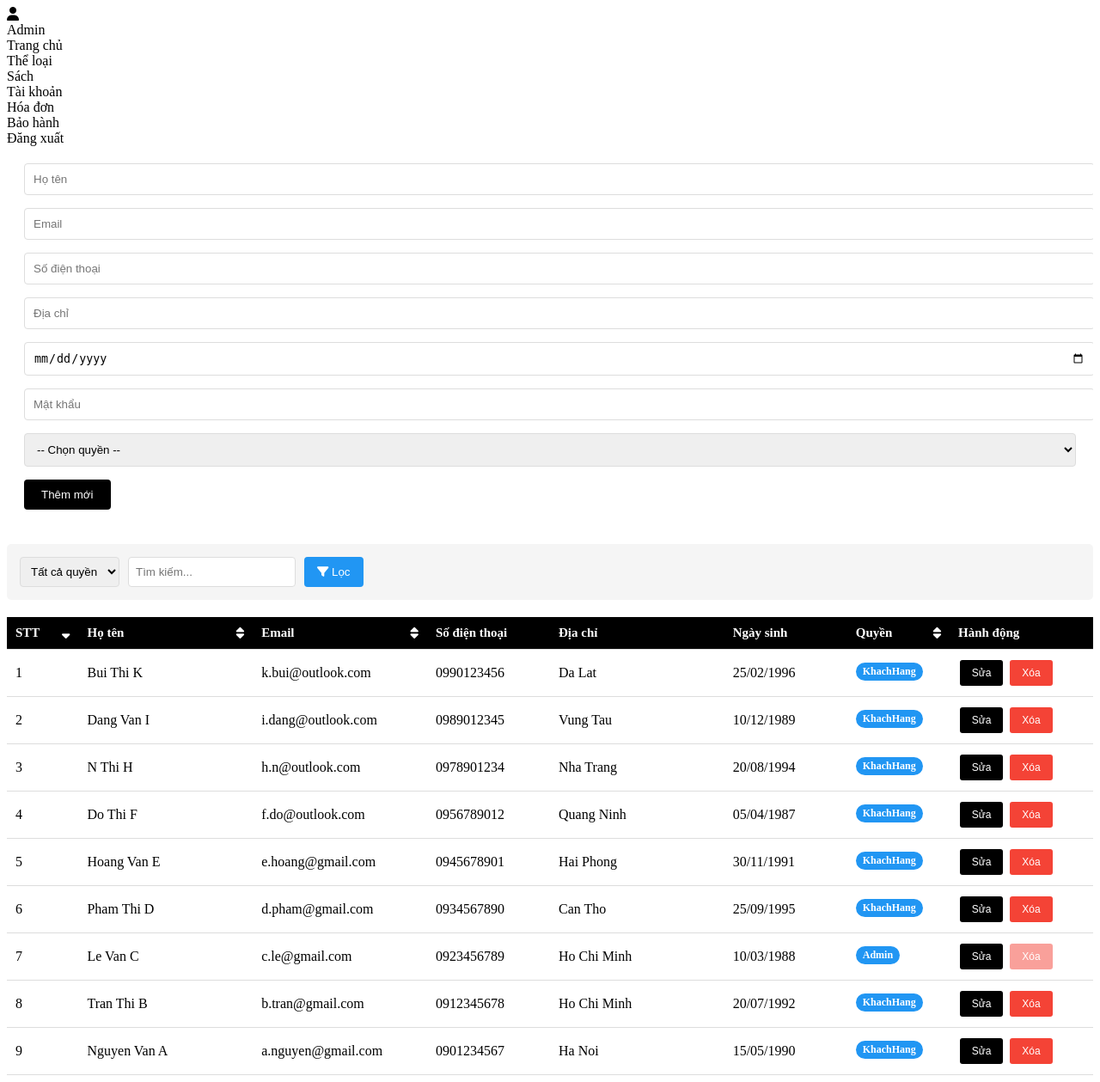
After one commit to ngsouthbrother04/DOAN_WEB2, a PHP site: page /edit_taikhoan.php in a window 1280 px wide. The commit adds this page. Shown: the whole page at 86% size. Run offline with PHP 8.4, Linux system fonts and the light colour scheme; data comes from the database, SQL or seed files in the repository.

Commit message:
Thêm edit tài khoản

```diff
--- a/PHP/admin.php
+++ b/PHP/admin.php
@@ -36,9 +36,10 @@ $orders = mysqli_fetch_assoc(mysqli_query($conn, "SELECT COUNT(*) as total FROM
          <div>Admin</div>
       </div>
 
+      <div class="menu-item" data-target="edit_taikhoan.php">Trang chủ</div>
       <div class="menu-item" data-target="edit_theLoai.php">Thể loại</div>
       <div class="menu-item" data-target="edit_sach.php">Sách</div>
-      <div class="menu-item" data-target="tai_khoan.php">Tài khoản</div>
+      <div class="menu-item" data-target="edit_taikhoan.php">Tài khoản</div>
       <div class="menu-item" data-target="hoa_don.php">Hóa đơn</div>
       <div class="menu-item" data-target="bao_hanh.php">Bảo hành</div>
       <div class="menu-item" data-target="logout.php">Đăng xuất</div>
@@ -114,6 +115,8 @@ $orders = mysqli_fetch_assoc(mysqli_query($conn, "SELECT COUNT(*) as total FROM
                window.location.href = 'edit_hoadon.php';
             } else if (menuText === 'Bảo hành') {
                window.location.href = 'edit_baohanh.php';
+            } else if (menuText === 'Trang chủ') {
+               window.location.href = 'trangchu.php';
             }
          });
       });
--- a/PHP/edit_loaisach.php
+++ b/PHP/edit_loaisach.php
@@ -349,13 +349,14 @@ function getSortIcon($field, $current_sort_field, $current_sort_direction)
             </div>
             <div>Admin</div>
         </div>
-
+        <div class="menu-item" data-target="trangchu.php">Trang chủ</div>
         <div class="menu-item" data-target="edit_loaisach.php">Thể loại</div>
         <div class="menu-item" data-target="edit_sach.php">Sách</div>
         <div class="menu-item" data-target="tai_khoan.php">Tài khoản</div>
         <div class="menu-item" data-target="hoa_don.php">Hóa đơn</div>
         <div class="menu-item" data-target="bao_hanh.php">Bảo hành</div>
         <div class="menu-item" data-target="logout.php">Đăng xuất</div>
+
     </div>
 
     <div class="content">
@@ -477,6 +478,8 @@ function getSortIcon($field, $current_sort_field, $current_sort_direction)
                     window.location.href = 'edit_hoadon.php';
                 } else if (menuText === 'Bảo hành') {
                     window.location.href = 'edit_baohanh.php';
+                } else if (menuText === 'Trang chủ') {
+                    window.location.href = 'trangchu.php';
                 }
             });
         });
--- a/PHP/edit_sach.php
+++ b/PHP/edit_sach.php
@@ -483,6 +483,7 @@ function getSortIcon($field, $current_sort, $current_order)
          <div>Admin</div>
       </div>
 
+      <div class="menu-item">Trang chủ</div>
       <div class="menu-item">Thể loại</div>
       <div class="menu-item active">Sách</div>
       <div class="menu-item">Tài khoản</div>
@@ -673,13 +674,16 @@ function getSortIcon($field, $current_sort, $current_order)
                   page = 'edit_sach.php';
                   break;
                case 'Tài khoản':
-                  page = 'tai_khoan.php';
+                  page = 'edit_taikhoan.php';
                   break;
                case 'Hóa đơn':
                   page = 'hoa_don.php';
                   break;
                case 'Bảo hành':
                   page = 'bao_hanh.php';
+                  break;
+               case 'Trang chủ':
+                  page = 'trangchu.php';
                   break;
                case 'Đăng xuất':
                   if (confirm('Bạn có chắc muốn đăng xuất?')) {
--- /dev/null
+++ b/PHP/edit_taikhoan.php
@@ -0,0 +1,595 @@
+<?php
+require_once 'db_connect.php';
+
+if (session_status() === PHP_SESSION_NONE) {
+   session_start();
+}
+
+// Xử lý thêm tài khoản mới
+if (isset($_POST['them_taikhoan'])) {
+   $ho_ten = mysqli_real_escape_string($conn, $_POST['ho_ten']);
+   $email = mysqli_real_escape_string($conn, $_POST['email']);
+   $sdt = mysqli_real_escape_string($conn, $_POST['sdt']);
+   $dia_chi = mysqli_real_escape_string($conn, $_POST['dia_chi']);
+   $ngay_sinh = $_POST['ngay_sinh'];
+   $quyen = $_POST['quyen'];
+   $mat_khau = password_hash($_POST['mat_khau'], PASSWORD_DEFAULT);
+
+   // Kiểm tra trùng email
+   $check_email_sql = "SELECT user_id FROM `USER` WHERE email = '$email'";
+   $email_result = mysqli_query($conn, $check_email_sql);
+
+   // Kiểm tra trùng số điện thoại
+   $check_sdt_sql = "SELECT user_id FROM `USER` WHERE sdt = '$sdt'";
+   $sdt_result = mysqli_query($conn, $check_sdt_sql);
+
+   if (mysqli_num_rows($email_result) > 0) {
+      $_SESSION['error'] = "Email '$email' đã được sử dụng!";
+      header("Location: edit_taikhoan.php?error=add");
+      exit();
+   } elseif (mysqli_num_rows($sdt_result) > 0) {
+      $_SESSION['error'] = "Số điện thoại '$sdt' đã được sử dụng!";
+      header("Location: edit_taikhoan.php?error=add");
+      exit();
+   }
+
+   // Thêm tài khoản vào database
+   $sql = "INSERT INTO `USER` (ho_ten, email, sdt, dia_chi, ngay_sinh, quyen, mat_khau)
+           VALUES ('$ho_ten', '$email', '$sdt', '$dia_chi', '$ngay_sinh', '$quyen', '$mat_khau')";
+
+   if (mysqli_query($conn, $sql)) {
+      header("Location: edit_taikhoan.php?success=add");
+      exit();
+   } else {
+      $_SESSION['error'] = "Lỗi: " . mysqli_error($conn);
+      header("Location: edit_taikhoan.php?error=add");
+      exit();
+   }
+}
+
+// Xử lý xóa tài khoản
+if (isset($_GET['delete_id'])) {
+   $delete_id = intval($_GET['delete_id']);
+
+   // Bắt đầu giao dịch
+   mysqli_begin_transaction($conn);
+
+   try {
+      // Xóa các bản ghi trong CHITIETDONHANG liên quan đến DONHANG của user
+      $sql_delete_chitiet = "DELETE c FROM CHITIETDONHANG c
+                           INNER JOIN DONHANG d ON c.donhang_id = d.donhang_id
+                           WHERE d.user_id = $delete_id";
+      mysqli_query($conn, $sql_delete_chitiet);
+
+      // Xóa các bản ghi trong GIOHANG liên quan đến DONHANG của user
+      $sql_delete_giohang = "DELETE g FROM GIOHANG g
+                           INNER JOIN DONHANG d ON g.donhang_id = d.donhang_id
+                           WHERE d.user_id = $delete_id";
+      mysqli_query($conn, $sql_delete_giohang);
+
+      // Xóa các bản ghi trong DONHANG
+      $sql_delete_donhang = "DELETE FROM DONHANG WHERE user_id = $delete_id";
+      mysqli_query($conn, $sql_delete_donhang);
+
+      // Xóa các bản ghi trong FEEDBACK
+      $sql_delete_feedback = "DELETE FROM FEEDBACK WHERE user_id = $delete_id";
+      mysqli_query($conn, $sql_delete_feedback);
+
+      // Xóa tài khoản trong USER
+      $sql_delete_user = "DELETE FROM `USER` WHERE user_id = $delete_id";
+      if (mysqli_query($conn, $sql_delete_user)) {
+         mysqli_commit($conn);
+         header("Location: edit_taikhoan.php?success=delete");
+         exit();
+      } else {
+         throw new Exception("Lỗi khi xóa tài khoản: " . mysqli_error($conn));
+      }
+   } catch (Exception $e) {
+      mysqli_rollback($conn);
+      $_SESSION['error'] = $e->getMessage();
+      header("Location: edit_taikhoan.php?error=delete");
+      exit();
+   }
+}
+
+// Xử lý sửa tài khoản
+if (isset($_POST['sua_taikhoan'])) {
+   $user_id = intval($_POST['user_id']);
+   $ho_ten = mysqli_real_escape_string($conn, $_POST['ho_ten']);
+   $email = mysqli_real_escape_string($conn, $_POST['email']);
+   $sdt = mysqli_real_escape_string($conn, $_POST['sdt']);
+   $dia_chi = mysqli_real_escape_string($conn, $_POST['dia_chi']);
+   $ngay_sinh = $_POST['ngay_sinh'];
+   $quyen = $_POST['quyen'];
+
+   // Kiểm tra trùng email (ngoại trừ chính tài khoản đang sửa)
+   $check_email_sql = "SELECT user_id FROM `USER` WHERE email = '$email' AND user_id != $user_id";
+   $email_result = mysqli_query($conn, $check_email_sql);
+
+   // Kiểm tra trùng số điện thoại (ngoại trừ chính tài khoản đang sửa)
+   $check_sdt_sql = "SELECT user_id FROM `USER` WHERE sdt = '$sdt' AND user_id != $user_id";
+   $sdt_result = mysqli_query($conn, $check_sdt_sql);
+
+   if (mysqli_num_rows($email_result) > 0) {
+      $_SESSION['error'] = "Email '$email' đã được sử dụng bởi tài khoản khác!";
+      header("Location: edit_taikhoan.php?error=update");
+      exit();
+   } elseif (mysqli_num_rows($sdt_result) > 0) {
+      $_SESSION['error'] = "Số điện thoại '$sdt' đã được sử dụng bởi tài khoản khác!";
+      header("Location: edit_taikhoan.php?error=update");
+      exit();
+   }
+
+   $mat_khau_sql = "";
+   if (!empty($_POST['mat_khau'])) {
+      $mat_khau = password_hash($_POST['mat_khau'], PASSWORD_DEFAULT);
+      $mat_khau_sql = ", mat_khau='$mat_khau'";
+   }
+
+   $sql = "UPDATE `USER` SET ho_ten='$ho_ten', email='$email', sdt='$sdt',
+           dia_chi='$dia_chi', ngay_sinh='$ngay_sinh', quyen='$quyen' $mat_khau_sql
+           WHERE user_id=$user_id";
+
+   if (mysqli_query($conn, $sql)) {
+      header("Location: edit_taikhoan.php?success=update");
+      exit();
+   } else {
+      $_SESSION['error'] = "Lỗi: " . mysqli_error($conn);
+      header("Location: edit_taikhoan.php?error=update");
+      exit();
+   }
+}
+
+// Hiển thị thông báo
+$message = '';
+if (isset($_GET['success'])) {
+   switch ($_GET['success']) {
+      case 'add':
+         $message = 'Thêm tài khoản thành công!';
+         break;
+      case 'update':
+         $message = 'Cập nhật tài khoản thành công!';
+         break;
+      case 'delete':
+         $message = 'Xóa tài khoản thành công!';
+         break;
+   }
+}
+
+if (isset($_GET['error']) && isset($_SESSION['error'])) {
+   $message = $_SESSION['error'];
+   unset($_SESSION['error']);
+}
+
+// Xử lý lọc và sắp xếp
+$filter_quyen = isset($_GET['filter_quyen']) ? mysqli_real_escape_string($conn, $_GET['filter_quyen']) : '';
+$search_keyword = isset($_GET['search']) ? mysqli_real_escape_string($conn, $_GET['search']) : '';
+$sort_by = isset($_GET['sort']) ? $_GET['sort'] : 'user_id';
+$sort_order = isset($_GET['order']) ? $_GET['order'] : 'DESC';
+
+$valid_sort_fields = ['user_id', 'ho_ten', 'email', 'quyen'];
+if (!in_array($sort_by, $valid_sort_fields)) {
+   $sort_by = 'user_id';
+}
+
+$valid_sort_orders = ['ASC', 'DESC'];
+if (!in_array($sort_order, $valid_sort_orders)) {
+   $sort_order = 'DESC';
+}
+
+$query = "SELECT * FROM `USER` WHERE 1=1";
+if (!empty($filter_quyen)) {
+   $query .= " AND quyen = '$filter_quyen'";
+}
+if (!empty($search_keyword)) {
+   $query .= " AND (ho_ten LIKE '%$search_keyword%' OR email LIKE '%$search_keyword%')";
+}
+$query .= " ORDER BY $sort_by $sort_order";
+
+$user_result = mysqli_query($conn, $query);
+
+function getSortUrl($field, $current_sort, $current_order, $filter_quyen, $search_keyword) {
+   $new_order = ($field == $current_sort && $current_order == 'ASC') ? 'DESC' : 'ASC';
+   $url = "edit_taikhoan.php?sort=$field&order=$new_order";
+   if (!empty($filter_quyen)) {
+      $url .= "&filter_quyen=" . urlencode($filter_quyen);
+   }
+   if (!empty($search_keyword)) {
+      $url .= "&search=" . urlencode($search_keyword);
+   }
+   return $url;
+}
+
+function getSortIcon($field, $current_sort, $current_order) {
+   if ($field == $current_sort) {
+      return ($current_order == 'ASC') ? '<i class="fas fa-sort-up"></i>' : '<i class="fas fa-sort-down"></i>';
+   }
+   return '<i class="fas fa-sort"></i>';
+}
+?>
+
+<!DOCTYPE html>
+<html lang="vi">
+<head>
+   <meta charset="UTF-8">
+   <meta name="viewport" content="width=device-width, initial-scale=1.0">
+   <title>T1 Bookstore | QUẢN LÝ TÀI KHOẢN</title>
+   <link rel="stylesheet" href="https://cdnjs.cloudflare.com/ajax/libs/font-awesome/6.4.0/css/all.min.css">
+   <link rel="stylesheet" href="../CSS/admin.css">
+   <style>
+      .account-form {
+         background-color: #fff;
+         padding: 20px;
+         border-radius: 5px;
+         margin-bottom: 20px;
+      }
+
+      .account-form input,
+      .account-form select {
+         width: 100%;
+         padding: 10px;
+         margin-bottom: 15px;
+         border: 1px solid #ddd;
+         border-radius: 4px;
+      }
+
+      .account-form button {
+         background-color: #000;
+         color: white;
+         border: none;
+         padding: 10px 20px;
+         border-radius: 4px;
+         cursor: pointer;
+      }
+
+      .account-table {
+         width: 100%;
+         border-collapse: collapse;
+         table-layout: fixed;
+      }
+
+      .account-table th,
+      .account-table td {
+         padding: 10px;
+         text-align: left;
+         border-bottom: 1px solid #ddd;
+         white-space: nowrap;
+         overflow: hidden;
+         text-overflow: ellipsis;
+      }
+
+      .account-table th {
+         background-color: #000;
+         color: white;
+         font-size: 15px;
+      }
+
+      .account-table th:nth-child(1),
+      .account-table td:nth-child(1) { width: 50px; }
+      .account-table th:nth-child(2),
+      .account-table td:nth-child(2) { width: 150px; }
+      .account-table th:nth-child(3),
+      .account-table td:nth-child(3) { width: 150px; }
+      .account-table th:nth-child(4),
+      .account-table td:nth-child(4) { width: 100px; }
+      .account-table th:nth-child(5),
+      .account-table td:nth-child(5) { width: 150px; }
+      .account-table th:nth-child(6),
+      .account-table td:nth-child(6) { width: 100px; }
+      .account-table th:nth-child(7),
+      .account-table td:nth-child(7) { width: 80px; }
+      .account-table th:nth-child(8),
+      .account-table td:nth-child(8) { width: 120px; }
+
+      .account-table td {
+         position: relative;
+      }
+
+      .account-table td:hover::after {
+         content: attr(data-full-text);
+         position: absolute;
+         left: 0;
+         top: 100%;
+         background-color: #333;
+         color: white;
+         padding: 5px;
+         border-radius: 3px;
+         z-index: 999;
+         white-space: normal;
+         max-width: 300px;
+         display: none;
+         transition: 0.3s;
+      }
+
+      .account-table td[data-full-text]:hover::after {
+         display: block;
+         transition: 0.3s;
+      }
+
+      .sort-header {
+         cursor: pointer;
+      }
+
+      .sort-header a {
+         color: white;
+         text-decoration: none;
+         display: flex;
+         align-items: center;
+         justify-content: space-between;
+      }
+
+      .sort-header i {
+         margin-left: 5px;
+      }
+
+      .action-buttons {
+         width: 120px;
+         white-space: nowrap;
+      }
+
+      .action-buttons button {
+         border: none;
+         border-radius: 3px;
+         cursor: pointer;
+         padding: 8px;
+         margin: 2px;
+         width: 50px;
+         font-size: 12px;
+      }
+
+      .edit-btn {
+         background-color: #000;
+         color: white;
+      }
+
+      .delete-btn {
+         background-color: #f44336;
+         color: white;
+      }
+
+      .delete-btn.disabled {
+         opacity: 0.5;
+         cursor: not-allowed;
+         pointer-events: none;
+      }
+
+      .filter-container {
+         display: flex;
+         justify-content: space-between;
+         margin-bottom: 20px;
+         background-color: #f5f5f5;
+         padding: 15px;
+         border-radius: 5px;
+      }
+
+      .filter-form {
+         display: flex;
+         gap: 10px;
+      }
+
+      .filter-form select,
+      .filter-form input {
+         padding: 8px;
+         border: 1px solid #ddd;
+         border-radius: 4px;
+      }
+
+      .filter-form button {
+         background-color: #2196F3;
+         color: white;
+         border: none;
+         padding: 8px 15px;
+         border-radius: 4px;
+         cursor: pointer;
+      }
+
+      .reset-filter {
+         background-color: #f44336;
+         color: white;
+         text-decoration: none;
+         padding: 8px 15px;
+         border-radius: 4px;
+         display: inline-block;
+      }
+
+      .role-badge {
+         background-color: #2196F3;
+         color: white;
+         padding: 3px 8px;
+         border-radius: 12px;
+         font-size: 12px;
+         font-weight: bold;
+         display: inline-block;
+         max-width: 90px;
+         overflow: hidden;
+         text-overflow: ellipsis;
+      }
+
+      .content {
+         overflow-x: auto;
+      }
+
+      .alert.error {
+         background-color: #f44336;
+      }
+   </style>
+</head>
+
+<body>
+   <div class="sidebar">
+      <div class="admin-profile" onclick="window.location.href='admin.php';" style="cursor:pointer;">
+         <div class="admin-avatar">
+            <i class="fas fa-user"></i>
+         </div>
+         <div>Admin</div>
+      </div>
+      <div class="menu-item">Trang chủ</div>
+      <div class="menu-item">Thể loại</div>
+      <div class="menu-item">Sách</div>
+      <div class="menu-item active">Tài khoản</div>
+      <div class="menu-item">Hóa đơn</div>
+      <div class="menu-item">Bảo hành</div>
+      <div class="menu-item">Đăng xuất</div>
+   </div>
+
+   <div class="content">
+      <?php if (!empty($message)): ?>
+         <div class="alert <?php echo (isset($_GET['error']) ? 'error' : ''); ?>" style="padding: 10px; margin-bottom: 15px; color: white; border-radius: 4px;">
+            <?php echo htmlspecialchars($message); ?>
+         </div>
+      <?php endif; ?>
+
+      <div class="account-form">
+         <form action="" method="post">
+            <input type="hidden" name="user_id" id="user_id">
+            <input type="text" name="ho_ten" id="ho_ten" placeholder="Họ tên" required>
+            <input type="email" name="email" id="email" placeholder="Email" required>
+            <input type="text" name="sdt" id="sdt" placeholder="Số điện thoại" required>
+            <input type="text" name="dia_chi" id="dia_chi" placeholder="Địa chỉ" required>
+            <input type="date" name="ngay_sinh" id="ngay_sinh" required>
+            <input type="password" name="mat_khau" id="mat_khau" placeholder="Mật khẩu">
+            <select name="quyen" id="quyen" required>
+               <option value="">-- Chọn quyền --</option>
+               <option value="Admin">Admin</option>
+               <option value="KhachHang">Khách Hàng</option>
+            </select>
+            <button type="submit" name="them_taikhoan" id="submit_btn">Thêm mới</button>
+         </form>
+      </div>
+
+      <div class="filter-container">
+         <form class="filter-form" method="GET" action="">
+            <select name="filter_quyen">
+               <option value="">Tất cả quyền</option>
+               <option value="Admin" <?php echo ($filter_quyen == 'Admin') ? 'selected' : ''; ?>>Admin</option>
+               <option value="KhachHang" <?php echo ($filter_quyen == 'KhachHang') ? 'selected' : ''; ?>>Khách Hàng</option>
+            </select>
+            <input type="text" name="search" placeholder="Tìm kiếm..." value="<?php echo htmlspecialchars($search_keyword); ?>">
+            <input type="hidden" name="sort" value="<?php echo $sort_by; ?>">
+            <input type="hidden" name="order" value="<?php echo $sort_order; ?>">
+            <button type="submit"><i class="fas fa-filter"></i> Lọc</button>
+            <?php if (!empty($filter_quyen) || !empty($search_keyword)): ?>
+               <a href="edit_taikhoan.php" class="reset-filter"><i class="fas fa-times"></i> Xóa bộ lọc</a>
+            <?php endif; ?>
+         </form>
+      </div>
+
+      <div class="account-list">
+         <table class="account-table">
+            <thead>
+               <tr>
+                  <th class="sort-header">
+                     <a href="<?php echo getSortUrl('user_id', $sort_by, $sort_order, $filter_quyen, $search_keyword); ?>">
+                        STT <?php echo getSortIcon('user_id', $sort_by, $sort_order); ?>
+                     </a>
+                  </th>
+                  <th class="sort-header">
+                     <a href="<?php echo getSortUrl('ho_ten', $sort_by, $sort_order, $filter_quyen, $search_keyword); ?>">
+                        Họ tên <?php echo getSortIcon('ho_ten', $sort_by, $sort_order); ?>
+                     </a>
+                  </th>
+                  <th class="sort-header">
+                     <a href="<?php echo getSortUrl('email', $sort_by, $sort_order, $filter_quyen, $search_keyword); ?>">
+                        Email <?php echo getSortIcon('email', $sort_by, $sort_order); ?>
+                     </a>
+                  </th>
+                  <th>Số điện thoại</th>
+                  <th>Địa chỉ</th>
+                  <th>Ngày sinh</th>
+                  <th class="sort-header">
+                     <a href="<?php echo getSortUrl('quyen', $sort_by, $sort_order, $filter_quyen, $search_keyword); ?>">
+                        Quyền <?php echo getSortIcon('quyen', $sort_by, $sort_order); ?>
+                     </a>
+                  </th>
+                  <th>Hành động</th>
+               </tr>
+            </thead>
+            <tbody>
+               <?php
+               $stt = 1;
+               if (mysqli_num_rows($user_result) > 0) {
+                  while ($user = mysqli_fetch_assoc($user_result)):
+               ?>
+                     <tr>
+                        <td><?php echo $stt++; ?></td>
+                        <td data-full-text="<?php echo htmlspecialchars($user['ho_ten']); ?>"><?php echo htmlspecialchars($user['ho_ten']); ?></td>
+                        <td data-full-text="<?php echo htmlspecialchars($user['email']); ?>"><?php echo htmlspecialchars($user['email']); ?></td>
+                        <td><?php echo htmlspecialchars($user['sdt']); ?></td>
+                        <td data-full-text="<?php echo htmlspecialchars($user['dia_chi']); ?>"><?php echo htmlspecialchars($user['dia_chi']); ?></td>
+                        <td><?php echo date('d/m/Y', strtotime($user['ngay_sinh'])); ?></td>
+                        <td>
+                           <span class="role-badge" title="<?php echo htmlspecialchars($user['quyen']); ?>">
+                              <?php echo htmlspecialchars($user['quyen']); ?>
+                           </span>
+                        </td>
+                        <td class="action-buttons">
+                           <button class="edit-btn" onclick="editTaiKhoan(<?php echo htmlspecialchars(json_encode($user)); ?>)">Sửa</button>
+                           <button class="delete-btn <?php echo ($user['quyen'] === 'Admin') ? 'disabled' : ''; ?>"
+                                   onclick="deleteTaiKhoan(<?php echo $user['user_id']; ?>)"
+                                   title="<?php echo ($user['quyen'] === 'Admin') ? 'Không thể xóa tài khoản Admin' : 'Xóa tài khoản'; ?>">
+                              Xóa
+                           </button>
+                        </td>
+                     </tr>
+                  <?php
+                  endwhile;
+               } else {
+                  ?>
+                  <tr>
+                     <td colspan="8" style="text-align: center;">Không tìm thấy tài khoản nào</td>
+                  </tr>
+               <?php } ?>
+            </tbody>
+         </table>
+      </div>
+   </div>
+
+   <script>
+      document.querySelectorAll('.menu-item').forEach(function(item) {
+         item.addEventListener('click', function(e) {
+            e.preventDefault();
+            const menuText = this.textContent.trim();
+            let page = '';
+            switch (menuText) {
+               case 'Thể loại': page = 'edit_loaisach.php'; break;
+               case 'Sách': page = 'edit_sach.php'; break;
+               case 'Tài khoản': page = 'edit_taikhoan.php'; break;
+               case 'Hóa đơn': page = 'hoa_don.php'; break;
+               case 'Bảo hành': page = 'bao_hanh.php'; break;
+               case 'Trang chủ': page = 'trangchu.php'; break;
+               case 'Đăng xuất':
+                  if (confirm('Bạn có chắc muốn đăng xuất?')) {
+                     page = 'logout.php';
+                  } else {
+                     return;
+                  }
+                  break;
+               default: page = 'edit_taikhoan.php';
+            }
+            window.location.href = window.location.origin + '/DOAN_WEB2/PHP/' + page;
+         });
+      });
+
+      const editTaiKhoan = user => {
+         document.getElementById('user_id').value = user.user_id;
+         document.getElementById('ho_ten').value = user.ho_ten;
+         document.getElementById('email').value = user.email;
+         document.getElementById('sdt').value = user.sdt;
+         document.getElementById('dia_chi').value = user.dia_chi;
+         document.getElementById('ngay_sinh').value = user.ngay_sinh.split(' ')[0];
+         document.getElementById('quyen').value = user.quyen;
+         document.getElementById('mat_khau').value = '';
+         document.getElementById('mat_khau').placeholder = 'Nhập mật khẩu mới (nếu muốn thay đổi)';
+         document.getElementById('submit_btn').textContent = 'Cập nhật';
+         document.getElementById('submit_btn').name = 'sua_taikhoan';
+         window.scrollTo(0, 0);
+      }
+
+      const deleteTaiKhoan = userId => {
+         if (confirm('Bạn có chắc muốn xóa tài khoản này?')) {
+            window.location.href = 'edit_taikhoan.php?delete_id=' + userId;
+         }
+      }
+   </script>
+</body>
+</html>
```
